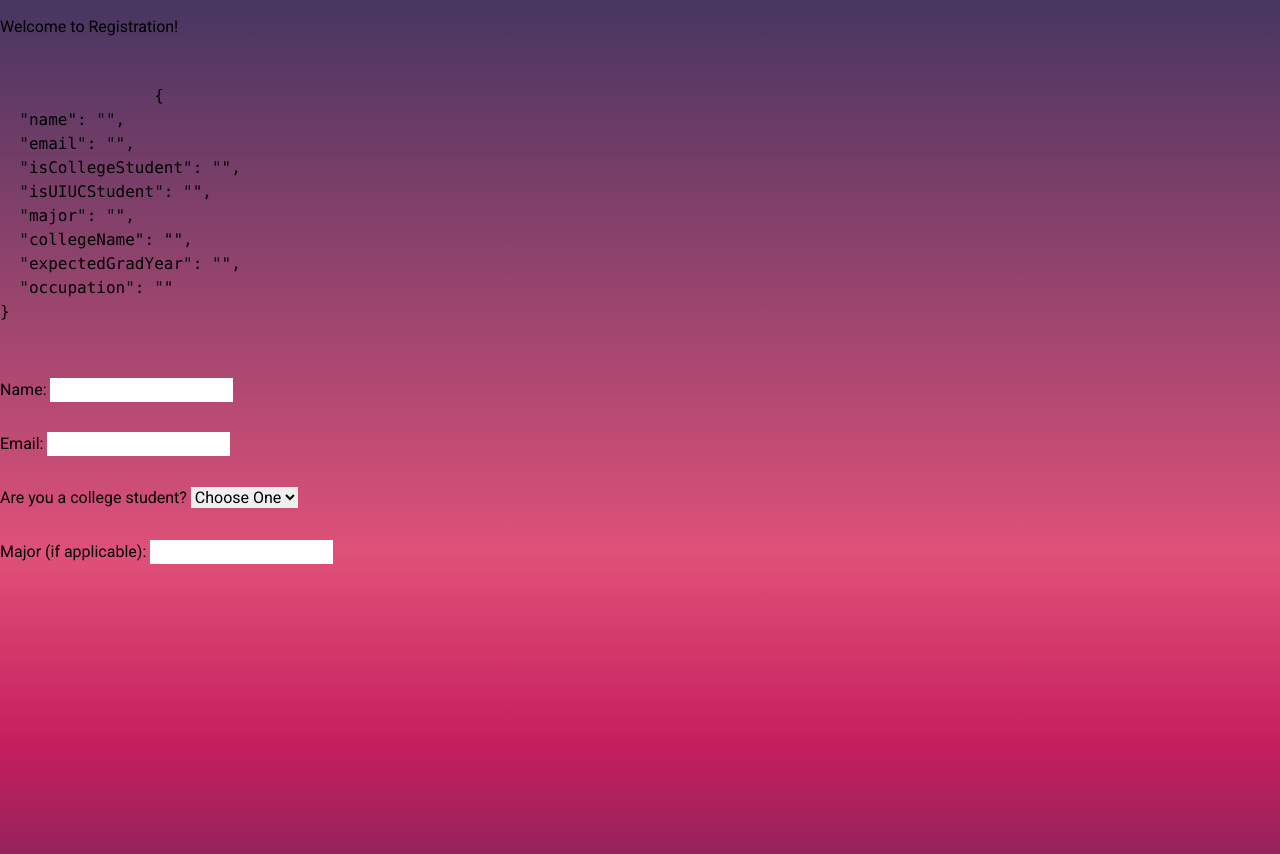
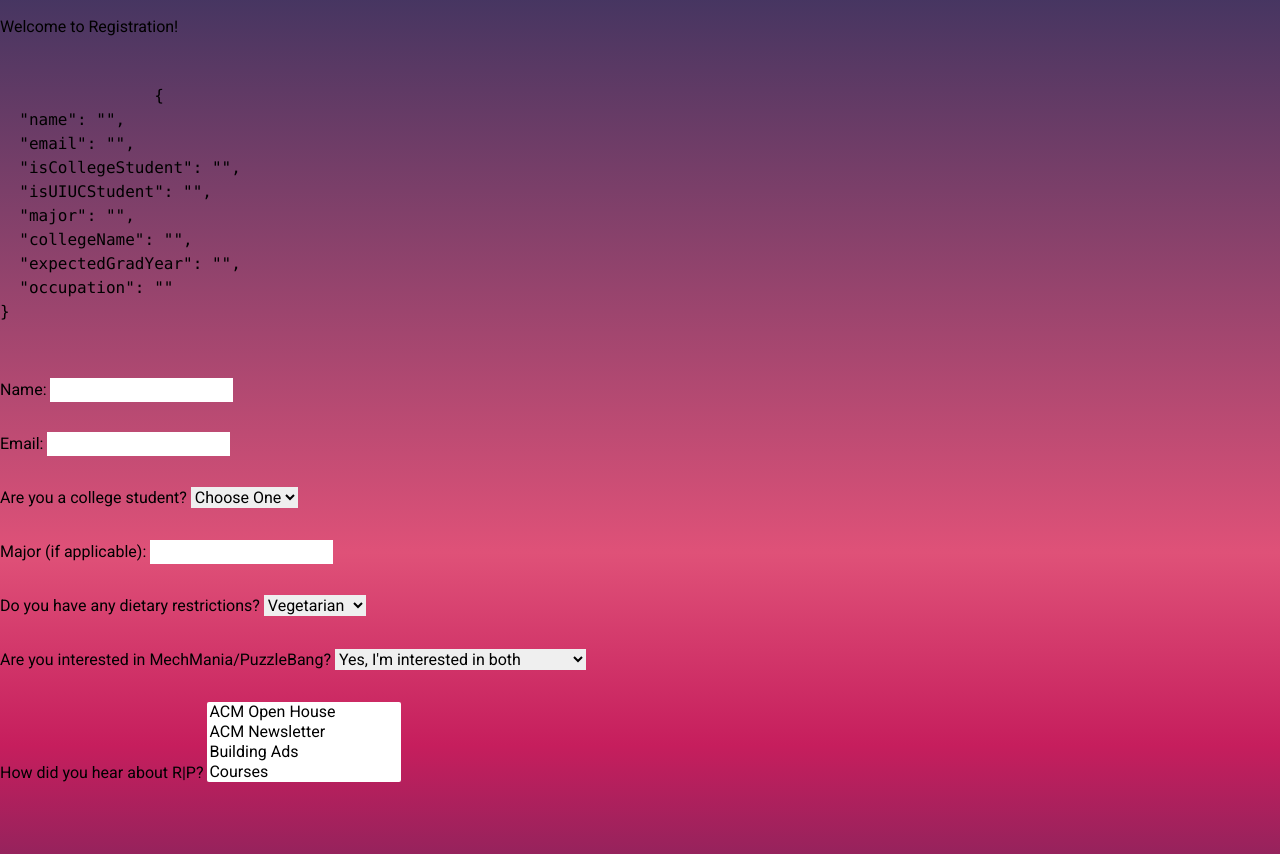
Before and after one commit to ReflectionsProjections/rp2023, a SvelteKit app: page /registration in a window 1280 px wide. Built offline with nearby package versions, Linux system fonts and the light colour scheme.

Commit message:
registration food mechmania marketing questions

```diff
--- a/src/routes/registration/+page.svelte
+++ b/src/routes/registration/+page.svelte
@@ -84,6 +84,49 @@
                     <input type="text" id="occupation" bind:value={formValues.occupation}>
                 </div>
             {/if}
+
+            <div>
+                <label for="food">Do you have any dietary restrictions? </label>
+                <select id="food" bind:value={formValues.food}>
+                    <option value="Vegetarian">Vegetarian</option>
+                    <option value="Vegan">Vegan</option>
+                    <option value="Gluten-Free">Gluten-Free</option>
+                    <input type="other" id="food-other" bind:value={formValues.foodOther}>
+                </select>
+            </div>
+
+            <div>
+                <label for="mech-puzzle">Are you interested in MechMania/PuzzleBang? </label>
+                <select id="mech-puzzle" bind:value={formValues.mechPuzzle}>
+                    <option value="both">Yes, I'm interested in both</option>
+                    <option value="mechmania">I'm just interested in MechMania</option>
+                    <option value="puzzlebang">I'm just interested in PuzzleBang</option>
+                    <option value="no-Free">No</option>
+                </select>
+            </div>
+
+            <div>
+                <label for="marketing">How did you hear about R|P? </label>
+                <select id="food" bind:value={formValues.food} multiple>
+                    <option value="ACMOH">ACM Open House</option>
+                    <option value="ACMN">ACM Newsletter</option>
+                    <option value="building-ads">Building Ads</option>
+                    <option value="courses">Courses</option>
+                    <option value="WCS">WCS Newsletter</option>
+                    <option value="cs-newsletter">CS Department Newsletter</option>
+                    <option value="social-media">Social Media</option>
+                    <option value="twitter">Twitter</option>
+                    <option value="email">Email</option>
+                    <option value="in-class-pitch">In-Class Pitch</option>
+                    <option value="posters">Posters/Flyers</option>
+                    <option value="quad-day">Quad Day</option>
+                    <option value="e-night">E-night</option>
+                    <option value="website">Website</option>
+                    <option value="slack">Slack</option>
+                    <option value="word-of-mouth">Word of Mouth</option>
+                    <input type="marketingother" id="marketing-other" bind:value={formValues.marketingOther}>
+                </select>
+            </div>
         </form>
     </main>
 </div>
```
Also changed, not shown: 2 other files (tests, documents, lock files or other folders).
